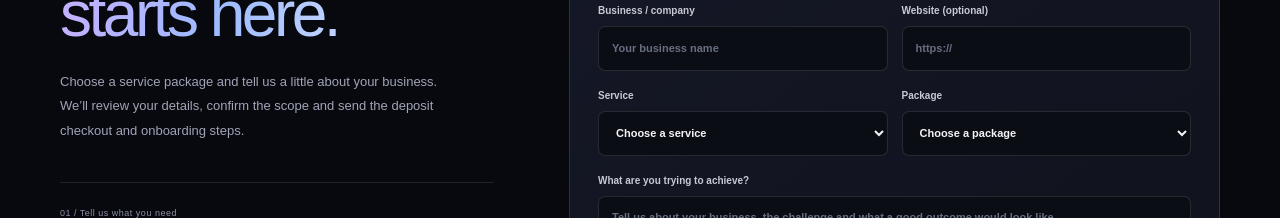
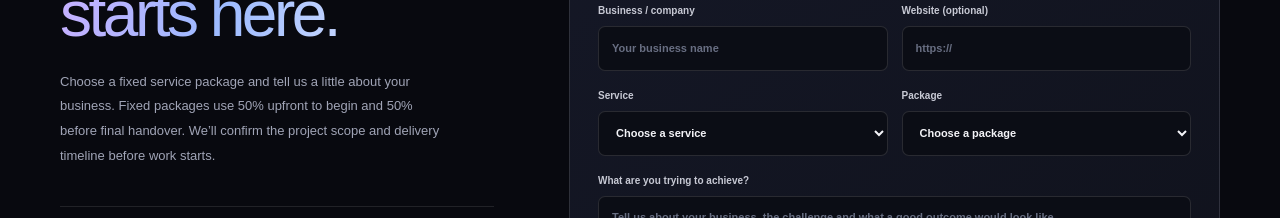
Before and after one commit to emaklr/digital-studio, a Next.js app: page /book in a window 1280 px wide. Shown: the part 336-554 px from the top of the page. Built offline with nearby package versions, Linux system fonts and the light colour scheme; no server answers.

Commit message:
Update payment terms: app/book/page.tsx

```diff
--- a/app/book/page.tsx
+++ b/app/book/page.tsx
@@ -3,5 +3,5 @@ import {Suspense} from "react";
 import BookingForm from "@/components/booking-form";
 export const metadata:Metadata={title:"Book a service",description:"Choose a service and tell Abeeb Digital Studio what you want to build."};
 export default function BookPage(){
- return <div className="page-shell"><section className="form-page shell"><div className="form-page-intro"><span className="eyebrow"><span className="eyebrow-dot"></span> Book a service</span><h1>Your next project<br/><span className="gradient-text">starts here.</span></h1><p>Choose a service package and tell us a little about your business. We’ll review your details, confirm the scope and send the deposit checkout and onboarding steps.</p><div className="form-assurance"><span>01 / Tell us what you need</span><span>02 / Confirm scope and deposit</span><span>03 / Get building</span></div></div><div className="form-panel"><div className="form-panel-head"><span className="eyebrow">Project booking</span><span className="secure-note">✳ No commitment yet</span></div><Suspense fallback={<div className="form-loading">Loading booking form...</div>}><BookingForm/></Suspense></div></section></div>;
+ return <div className="page-shell"><section className="form-page shell"><div className="form-page-intro"><span className="eyebrow"><span className="eyebrow-dot"></span> Book a service</span><h1>Your next project<br/><span className="gradient-text">starts here.</span></h1><p>Choose a fixed service package and tell us a little about your business. Fixed packages use 50% upfront to begin and 50% before final handover. We’ll confirm the project scope and delivery timeline before work starts.</p><div className="form-assurance"><span>01 / Tell us what you need</span><span>02 / Confirm scope and deposit</span><span>03 / Get building</span></div></div><div className="form-panel"><div className="form-panel-head"><span className="eyebrow">Project booking</span><span className="secure-note">✳ No commitment yet</span></div><Suspense fallback={<div className="form-loading">Loading booking form...</div>}><BookingForm/></Suspense></div></section></div>;
 }
```
